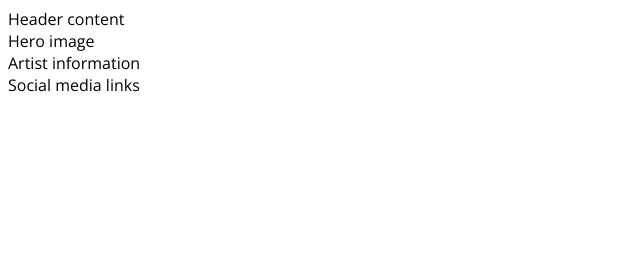
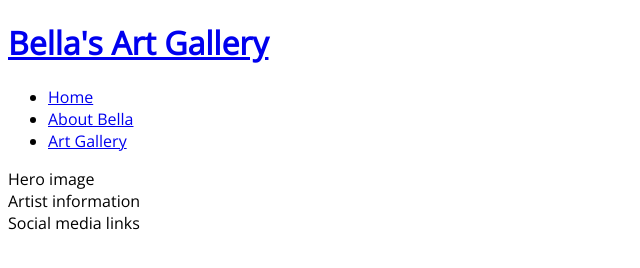
Before and after one commit to elsahelg/bella_art_gallery, a plain HTML site: page index.html in a window 1280 px wide. Shown: the whole page, without its empty margins (0-640 px from the left). Drawn offline with nearby package versions, Linux system fonts and the light colour scheme.

Commit message:
Add core structure for header

```diff
--- a/index.html
+++ b/index.html
@@ -1,5 +1,6 @@
 <!DOCTYPE html>
 <html lang="en">
+
 <head>
     <meta charset="UTF-8">
     <meta http-equiv="X-UA-Compatible" content="IE=edge">
@@ -10,10 +11,29 @@
     <link rel="stylesheet" href="assets/CSS/style.css">
     <title>Bella Art Gallery</title>
 </head>
+
 <body>
-    <header> Header content</header>
+    <header>
+        <a href="index.html">
+            <h1>Bella's Art Gallery</h1>
+            <nav>
+                <ul>
+                    <li>
+                        <a href="index.html">Home</a>
+                    </li>
+                    <li>
+                        <a href="#">About Bella</a>
+                    </li>
+                    <li>
+                        <a href="#">Art Gallery</a>
+                    </li>
+                </ul>
+            </nav>
+        </a>
+    </header>
     <section> Hero image</section>
     <section>Artist information</section>
     <footer>Social media links</footer>
 </body>
+
 </html>
```
